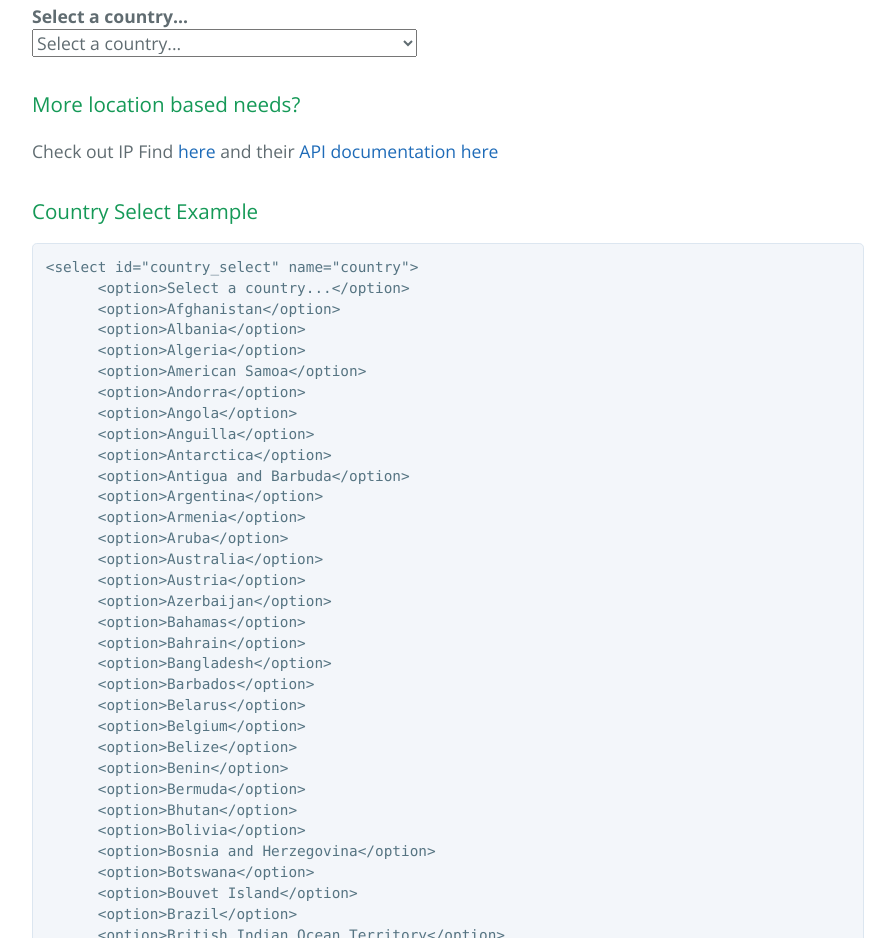
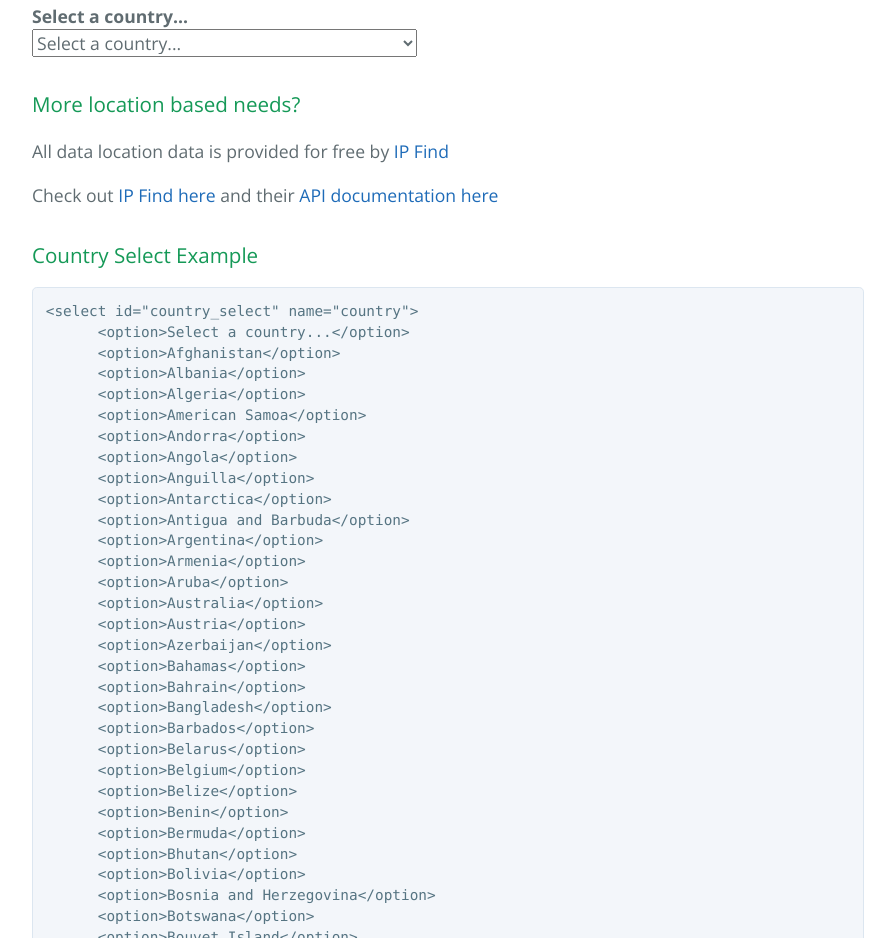
Before and after one commit to tenfef/localizeCountrySelect, a plain HTML site: page index.html in a window 1280 px wide. Shown: the part 812-1750 px from the top of the page, without its empty margins (192-1087 px from the left). Drawn offline with nearby package versions, Linux system fonts and the light colour scheme; no server answers.

Commit message:
update links

```diff
--- a/index.html
+++ b/index.html
@@ -280,8 +280,8 @@
 
 <h3>
 <a id="more-location-based-needs" class="anchor" href="#more-location-based-needs" aria-hidden="true"><span aria-hidden="true" class="octicon octicon-link"></span></a>More location based needs?</h3>
-
-<p>Check out IP Find <a href="https://ipfind.co">here</a> and their <a href="https://ipfind.co/docs">API documentation here</a></p>
+<p>All data location data is provided for free by <a href="https://ipfind.co">IP Find</a>
+<p>Check out <a href="https://ipfind.co">IP Find here</a> and their <a href="https://ipfind.co/docs">API documentation here</a></p>
 
 <h3>Country Select Example</h3>
 
```
